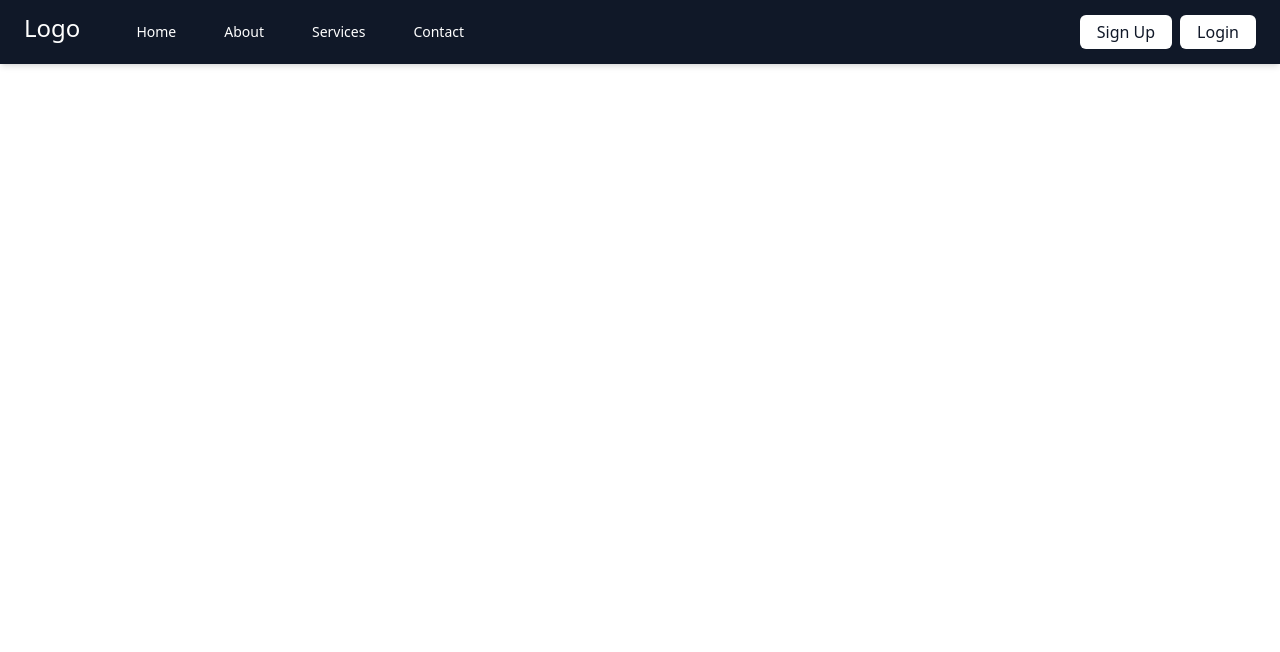
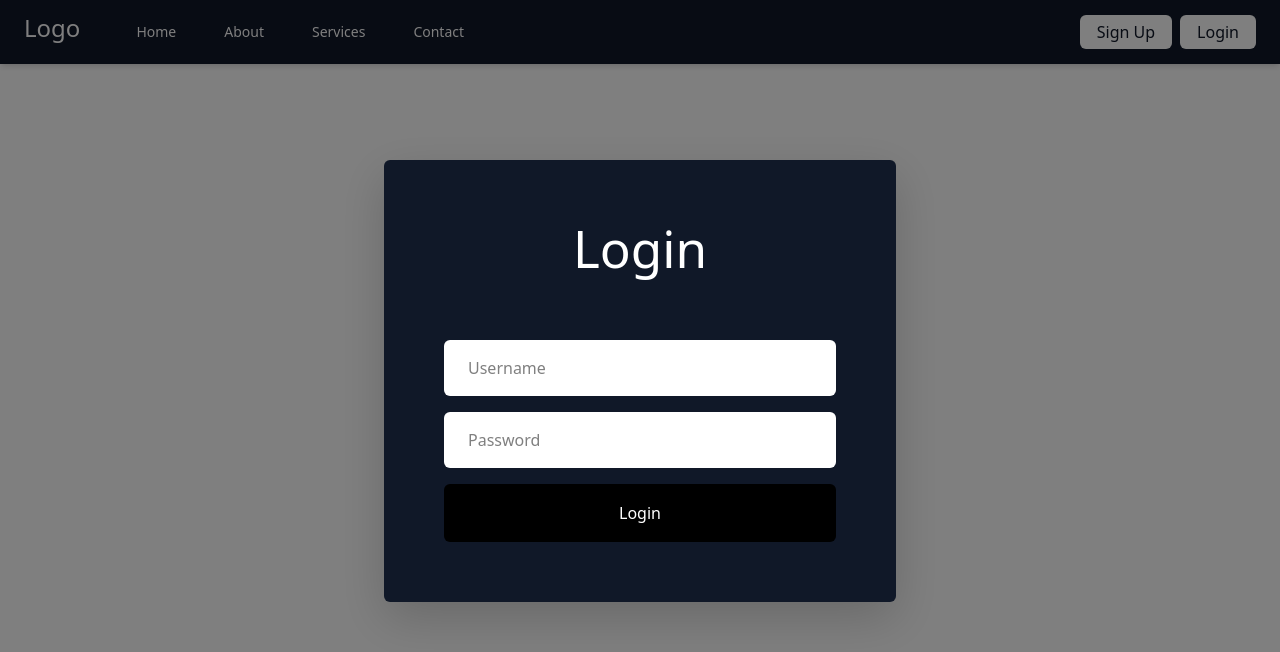
Before and after one commit to alexdinan/community_stroke_index, a React (Vite) app in the folder frontend/: page / in a window 1280 px wide. Both pictures are taken after a click on the button "Login". Shown: the top 652 px of the page. Built offline with nearby package versions, Linux system fonts and the light colour scheme.

Commit message:
integrated login frontend and backend

```diff
--- a/frontend/src/components/navbar/LoginModal.jsx
+++ b/frontend/src/components/navbar/LoginModal.jsx
@@ -6,73 +6,67 @@ const LoginModal = ({ onClose }) => {
   const [username, setUsername] = useState('');
   const [password, setPassword] = useState('');
   const [message, setMessage] = useState('');
+  const { login } = useAuth();
 
-  const handleLogin = () => {
+  const handleLogin = async () => {
     // ensure fields are not empty
     if (!username || !password) {
       setMessage("Input fields must not be left empty");
       return;
     }
 
-    // send request to server
+    try {
+      // send request to server
+      const response = await fetch(`${import.meta.env.VITE_API_URL}/login`, {
+        method: "POST",
+        headers: { "Content-Type": "application/json" },
+        body: JSON.stringify({ username, password }),
+      });
+      const data = await response.json();
 
+      // handle unsuccessful attempts
+      if (!response.ok) {
+        setMessage(data.error || "Login failed");
+        return;
+      }
+
+      // success
+      login(username, data.token);
+      setMessage(`Success! Logged in as ${username}`);
+
+    } catch (err) {
+      // log error
+      console.error(`Login failed: ${err}`);
+      setMessage("Server failed. Please try again later");
+    }
   }
 
-};
-
-
-const LoginModal_ = ({ onClose }) => {
-  const [username, setUsername] = useState('');
-  const [password, setPassword] = useState('');
-  const [message, setMessage] = useState('');
-
-  const handleLogin = () => {
-    if (!username || !password) {
-      setMessage('Fields cannot be empty');
-      return;
-    }
-    // Simulate login logic
-    if (username === 'user' && password === 'pass') {
-      setMessage(`Success! You are logged in as ${username}`);
-      // Store JWT (simulated)
-      localStorage.setItem('token', 'fake-jwt-token');
-    } else {
-      setMessage('Invalid username or password');
-    }
-  };
-
   return (
-    <div className="fixed inset-0 bg-black bg-opacity-50 flex justify-center items-start pt-20 z-50">
-      <div className="bg-gray-900 text-white p-8 rounded shadow-lg w-full max-w-lg relative">
-        <button
-          onClick={onClose}
-          className="absolute top-4 right-4 text-white text-3xl leading-none focus:outline-none"
-        >
-          &times;
-        </button>
-        <h2 className="text-3xl font-bold text-center mb-8">Login</h2>
-        <div className="space-y-6">
+    <div className="fixed inset-0 bg-black bg-opacity-50 flex justify-center items-start pt-[20vh] z-50">
+      <div className="bg-gray-900 text-red p-15 rounded shadow-lg w-full max-w-lg relative">
+        <h1 className="text-white text-9xl text-center mb-8">Login</h1>
+        <div className="pt-8 mt-8 space-y-6">
           <input
             type="text"
             placeholder="Username"
             value={username}
             onChange={(e) => setUsername(e.target.value)}
-            className="w-full px-4 py-3 rounded bg-gray-800 text-white placeholder-gray-400 focus:outline-none"
+            className="mb-3 w-full px-4 py-3 rounded bg-white text-black focus:outline-none"
           />
           <input
             type="password"
             placeholder="Password"
             value={password}
             onChange={(e) => setPassword(e.target.value)}
-            className="w-full px-4 py-3 rounded bg-gray-800 text-white placeholder-gray-400 focus:outline-none"
+            className="mb-3 w-full px-4 py-3 rounded bg-white text-black focus:outline-none"
           />
           <button
             onClick={handleLogin}
-            className="w-full bg-green-700 hover:bg-green-800 text-white px-4 py-3 rounded transition-colors"
+            className="w-full bg-black hover:bg-green-800 text-white px-4 py-3 rounded transition-colors"
           >
             Login
           </button>
-          {message && <p className="text-center mt-2 text-sm">{message}</p>}
+          {message && <p className="text-white text-center mt-2 text-sm">{message}</p>}
         </div>
       </div>
     </div>
```
Also changed, not shown: 1 other file (tests, documents, lock files or other folders).
